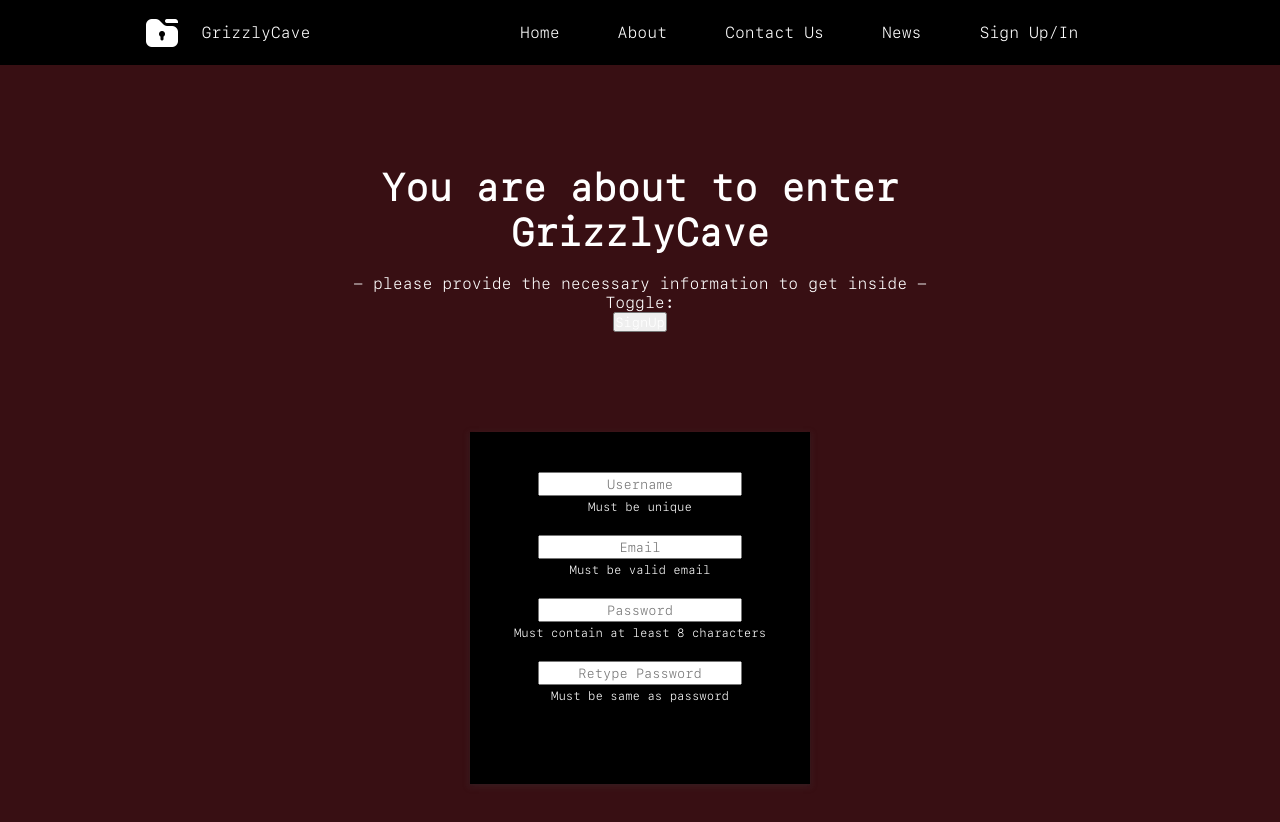
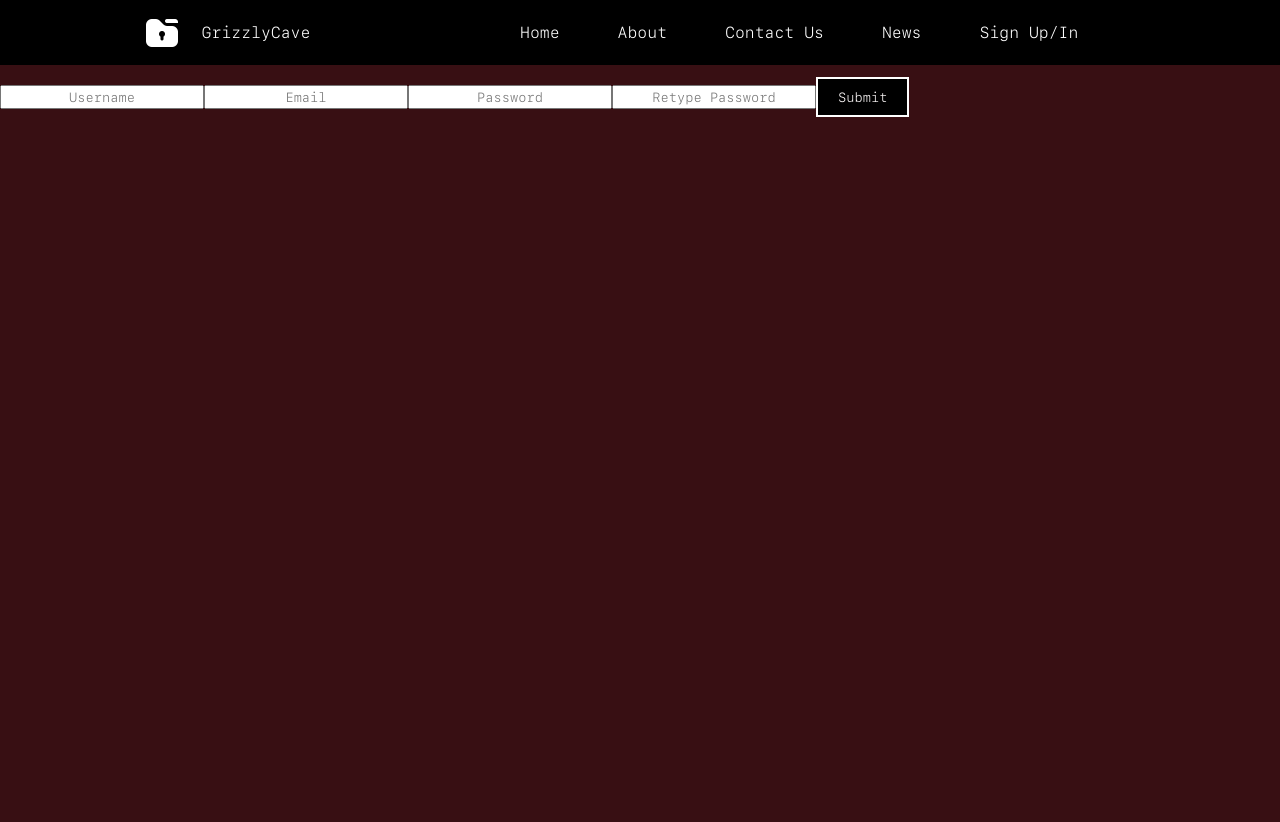
Before and after one commit to AnonymousGrizzly/Grizzly-Cave, a React (Create React App) app in the folder grizzlycave/: page /signup in a window 1280 px wide. Shown: the top 822 px of the page. After the commit the page ends 800 px from the top, so only its background shows below. Built offline with nearby package versions, Linux system fonts and the light colour scheme.

Commit message:
added Input and profile

```diff
--- a/grizzlycave/src/App.js
+++ b/grizzlycave/src/App.js
@@ -4,12 +4,14 @@ import Home from "./pages/Home";
 import SignUp from "./pages/SignUp";
 import { BrowserRouter as Router, Switch, Route } from 'react-router-dom';
 import Navbar from "./components/Navbar";
+import Profile from "./pages/Profile";
 
 function App() {
   return (
    <Router>
      <Navbar/>
      <Switch>
+      <Route path="/profile" exact component={Profile} />
        <Route path="/" exact component={Home} />
        <Route path="/signup" exact component={SignUp} />
        <Route path="/news" exact component={News}/>
--- /dev/null
+++ b/grizzlycave/src/components/Button.jsx
@@ -0,0 +1,7 @@
+import React from 'react';
+
+function Button({text, onClick, className, customAttributes}) {
+  return <button onClick={onClick} className={className} {...customAttributes} >{text}</button>;
+}
+
+export default Button;
--- /dev/null
+++ b/grizzlycave/src/components/Input.jsx
@@ -0,0 +1,9 @@
+import React, {useState} from 'react';
+
+function Input({value, setValue, placeholder, type, customAttributes, required}) {
+
+
+  return <input type={type} placeholder={placeholder} onInput={(e)=>setValue(e.target.value)} value={value} {...customAttributes} required={required} />; //required ?
+}
+
+export default Input;
--- a/grizzlycave/src/pages/Profile.js
+++ b/grizzlycave/src/pages/Profile.js
@@ -1,4 +1,5 @@
 import React from 'react';
+import "../App.css";
 
 function Profile() {
   return <div>
--- a/grizzlycave/src/pages/SignUp.js
+++ b/grizzlycave/src/pages/SignUp.js
@@ -1,22 +1,24 @@
-import React from 'react'
+import React, {useEffect, useState} from 'react'
+import Button from '../components/Button';
+import Input from '../components/Input';
 import "../designs/SignUp.css";
 
-
 function SignUp() {
-    //sam za sprobavanje
-    const valid=true;
-    const isSignedIn = false;
-    //konec sam za sprobavanje (kle se začne ta prav shit)
-
+    const [username, setUsername] = useState("");
+    const [email, setEmail] = useState("");
+    const [password, setPassword] = useState("");
+    const [repassword, setRepassword] = useState("");
+    const [errorMsg, setErrorMsg] = useState("");
 
     function validateEmail(signup_email){ //Must contain @, can't be shorter than 8 characters
         const re = /^(([^<>()[\]\\.,;:\s@\"]+(\.[^<>()[\]\\.,;:\s@\"]+)*)|(\".+\"))@((\[[0-9]{1,3}\.[0-9]{1,3}\.[0-9]{1,3}\.[0-9]{1,3}\])|(([a-zA-Z\-0-9]+\.)+[a-zA-Z]{2,}))$/;
-        re.test(signup_email);
-      }
+        return re.test(signup_email);
+    }
     function validatePassword(signup_password){ //  Must contain 8 characters, 1 number, 1 letter and 1 unique character (!#$%/?-.;,:)
         const re = /^.*(?=.{8,})(?=.*[a-zA-Z])(?=.*\d)(?=.*[!#$%&? "]).*$/;
-        re.test(signup_password);
+        return re.test(signup_password);
     }
+    /*
     const signup_email = document.getElementById("signup_email"), signup_password = document.getElementById("signup_password"), signup_repassword = document.getElementById("repassword");
     //const valid = !!(validateEmail(signup_email) && validatePassword(signup_password) && signup_password == signup_repassword);
     let errormsg="0", emptymsg=!!(errormsg!=="0");
@@ -30,38 +32,38 @@ function SignUp() {
             errormsg = "Passwords must be the same!"
         }
     }
+   */
 
+    const handleSubmit = () => {
+        setErrorMsg("");
+
+
+
+        const isEmailValid = validateEmail(email);
+
+        if (!isEmailValid) {
+            return setErrorMsg("Must be a valid email!");
+        }
+
+        const isPasswordValid = validatePassword(password);
+
+        if (!isPasswordValid) {
+            return setErrorMsg("Password must contain at least 8 characters, 1 number, 1 letter & 1 unique character (!#$%/?...)");
+        }
+
+        if (password != repassword) {
+            return setErrorMsg("Passwords must be the same!");
+        }
+    };
 
     return (
         <div className="form-cntnr">
-            <div className="title-cntnr">
-                <h1> You are about to enter <br/><b>GrizzlyCave</b> </h1><br/>
-                <p>- please provide the necessary information to get inside -</p>
-                <p>Toggle:</p><button onclick="">SignUp</button>
-            </div>
-            {!isSignedIn && (
-                <form className="signup-cntnr">
-                    <input type="text" name="signup_name" id="signup_name" placeholder="Username" required/>
-                    <br/> <span>Must be unique</span>
-                    <input type="email" name="signup_email" id="signup_email" placeholder="Email" required/>
-                    <br/><span>Must be valid email</span>
-                    <input type="password" name="repassword" id="repassword" placeholder="Password" required/>
-                    <br/><span>Must contain at least 8 characters</span>
-                    <input type="password" name="signup_password" id="signup_password" placeholder="Retype Password" required/>
-                    <br/><span>Must be same as password</span>
-                    {valid && (<input data-aos="fade-up" type="submit" value="SignUp"  className="submit-btn"/>)}
-                </form>
-            )}
-            {isSignedIn && (
-                <form className="signin-cntnr">
-                    <input type="username" name="username" id="username" placeholder="Username" requred/>
-                    <input type="password" name="password" id="password" placeholder="Password" required/>
-                    <input type="submit" value="submit" className="submit-btn"/>
-                </form>
-            )}
-            {emptymsg && (
-                <p className="errormsg">{errormsg}</p>
-            )}
+            <Input type="text" value={username} setValue={setUsername} placeholder="Username" required/>
+            <Input type="text" value={email} setValue={setEmail} placeholder="Email" required />
+            <Input type="password" value={password} setValue={setPassword} placeholder="Password" required />
+            <Input type="password" value={repassword} setValue={setRepassword} placeholder="Retype Password" required />
+            <Button text={"Submit"} onClick={handleSubmit} className="submit-btn" />
+            <p>{errorMsg}</p>
         </div>
     )
 }
```
Also changed, not shown: grizzlycave/test/ButtonOld.js (renamed from grizzlycave/src/components/Button.js), grizzlycave/test/oldSignUp.txt (added).
